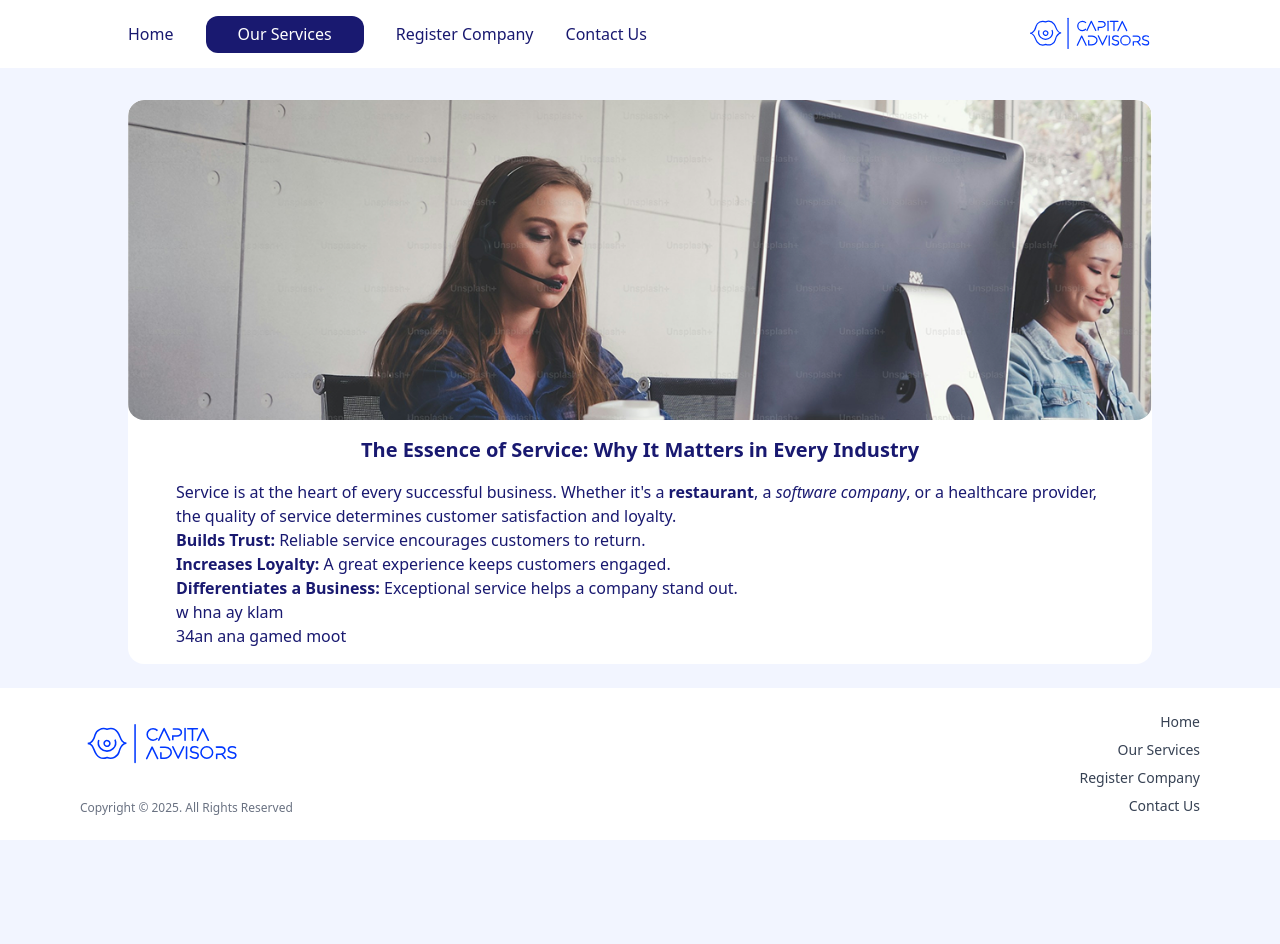
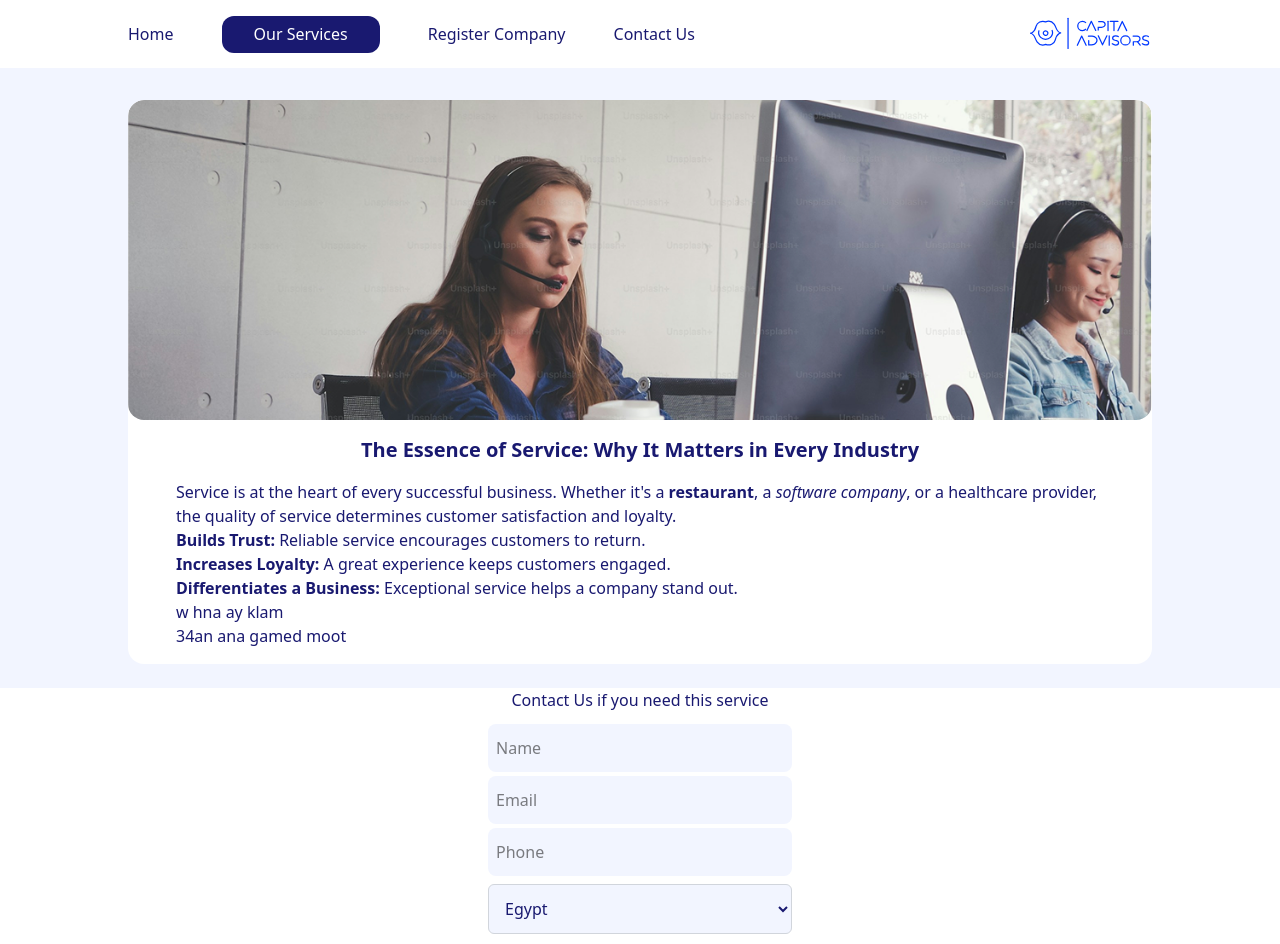
Before and after one commit to seifAfya123/capita-advisor, a React (Vite) app: page /service-details in a window 1280 px wide. Shown: the top 944 px of the page. Before the commit the page ends 840 px from the top, so only its background shows below. Built offline with nearby package versions, Linux system fonts and the light colour scheme.

Commit message:
enhancement on the forms

```diff
--- a/src/components/Footer.jsx
+++ b/src/components/Footer.jsx
@@ -2,10 +2,11 @@
 import MainLogo from "./MainLogo";
 import { links } from "../utils/paths";
 import { Link } from "react-router-dom";
+import ContactUsForm from "./inputs/ContactUsForm";
 
 const classStyles = {
   footerContainer:
-    "bg-white flex flex-col-reverse lg:flex-row items-center justify-between px-[8rem] lg:px-20 py-6 w-full border-t border-none mt-6",
+    "bg-white flex flex-col-reverse lg:flex-row items-center justify-between px-[16px] lg:px-[8rem] py-6 w-full border-t border-none mt-6 gap-3",
   leftSide:
     "flex flex-col items-center lg:items-start gap-3 w-full lg:w-auto text-gray-700",
   rightSide: "flex flex-col items-center lg:items-end gap-2 w-full lg:w-auto",
@@ -32,7 +33,7 @@
 
 const Footer = ({ child }) => {
   return (
-    <div>
+    <div className="bg-white flex flex-col items-center mt-6">
       {child}
       <div className={classStyles.footerContainer}>
         {/* Left Side: Logo, Icons, and Copyright */}
--- /dev/null
+++ b/src/components/cards/HomeServiceCard.jsx
@@ -0,0 +1,7 @@
+import React from "react";
+
+const HomeServiceCard = ({ text }) => {
+  return <div className="bg-[#F2F5FF] rounded-3xl px-[1rem] py-[5px] font-[14px]">{text}</div>;
+};
+
+export default HomeServiceCard;
--- /dev/null
+++ b/src/components/inputs/ContactUsForm.jsx
@@ -0,0 +1,75 @@
+import React, { useState } from "react";
+import { corporateFriendlyCountries } from "../../utils/paths";
+import NewInputFeild from "./NewInputFeild";
+import NewDropDown from "./NewDropDown";
+const classStyles = {
+  formContainer: "gap-1 flex flex-col w-full lg:max-w-[50%]",
+  button:
+    "w-full lg:max-w-[100%] p-3 bg-blue-600 text-white font-semibold rounded-md transition my-1",
+};
+
+const ContactUsForm = ({ serviceList = [], serviceID = "" }) => {
+  const [name, setname] = useState("");
+  const [email, setemail] = useState("");
+  const [phone, setphone] = useState("");
+  const [countery, setcountery] = useState("");
+  const [service, setservice] = useState("No service");
+
+  const handelSubmit = () => {
+    // hena aked fe 3ak
+    const requestData = { name, email, phone, service, countery };
+    if (serviceID) {
+      const requestData = { name, email, phone, service: serviceID, countery };
+    }
+    console.log(requestData);
+  };
+  return (
+    <div className={classStyles.formContainer}>
+      <NewInputFeild
+        theKey={"Name"}
+        placeHolderText="Name"
+        inputType="text"
+        hasError={false}
+        onChangeFunction={(e) => {
+          setname(e.target.value);
+          console.log(e.target.value);
+        }}
+      />
+      <NewInputFeild
+        theKey={"Email"}
+        placeHolderText="Email"
+        inputType="email"
+        hasError={false}
+        onChangeFunction={(e) => {
+          setemail(e.target.value);
+          console.log(e.target.value);
+        }}
+      />
+      <NewInputFeild
+        theKey={"Phone"}
+        placeHolderText="Phone"
+        inputType="tel"
+        hasError={false}
+        onChangeFunction={(e) => {
+          setphone(e.target.value);
+          console.log(e.target.value);
+        }}
+      />
+      {serviceList.length > 0 && (
+        <NewDropDown
+          itemsList={serviceList}
+          onchangeFunction={(e) => setservice(e.target.value)}
+        />
+      )}
+      <NewDropDown
+        itemsList={corporateFriendlyCountries}
+        onchangeFunction={(e) => setcountery(e.target.value)}
+      />
+      <button className={classStyles.button} onClick={handelSubmit}>
+        Submit
+      </button>
+    </div>
+  );
+};
+
+export default ContactUsForm;
--- /dev/null
+++ b/src/components/inputs/NewDropDown.jsx
@@ -0,0 +1,22 @@
+import React from "react";
+const classStyles = {
+  input:
+    "w-full  p-3 rounded-md border border-gray-300 focus:outline-none focus:ring-2 my-1 bg-[#F2F5FF]",
+};
+
+const NewDropDown = ({ onchangeFunction, itemsList }) => {
+  return (
+    <div>
+      <select
+        className={classStyles.input}
+        onChange={(e) => onchangeFunction(e)}
+      >
+        {itemsList.map((item) => (
+          <option>{item}</option>
+        ))}
+      </select>
+    </div>
+  );
+};
+
+export default NewDropDown;
--- /dev/null
+++ b/src/components/inputs/NewInputFeild.jsx
@@ -0,0 +1,38 @@
+import React from "react";
+
+const classStyles = {
+  inputContainer:
+    "w-full overflow-hidden px-2 py-3 rounded-lg bg-[#F2F5FF]",
+  input: "w-full overflow-hidden focus:outline-none focus:ring-0 text-black",
+  error: "text-red-500 ",
+};
+const NewInputFeild = ({
+  onChangeFunction,
+  placeHolderText,
+  inputType,
+  hasError = false,
+  theKey
+}) => {
+  // const fun = (e) => onChangeFunction(e);
+  return (
+    <div key={theKey}>
+
+      <div
+        className={
+          hasError
+            ? classStyles.inputContainer + "border-red-500"
+            : classStyles.inputContainer
+        }
+      >
+        <input
+          type={inputType}
+          placeholder={placeHolderText}
+          onChange={(e) => onChangeFunction(e)}
+          className={classStyles.input}
+        />
+      </div>
+      {hasError && <p className={classStyles.error}>Error message goes here</p>}
+    </div>
+  );
+};
+export default NewInputFeild;
--- a/src/components/navbar/NavBar.jsx
+++ b/src/components/navbar/NavBar.jsx
@@ -9,13 +9,13 @@
   navBar:
     "sticky absolute top-0 left-0 w-full z-50 bg-white flex flex-col lg:flex-row items-center justify-between lg:px-[8rem] py-[8px]",
   navLinksContainer:
-    "flex flex-col lg:flex-row gap-3 lg:gap-[2rem] items-center w-full lg:w-auto",
+    "flex flex-col lg:flex-row gap-8 lg:gap-[3rem] items-center w-full lg:w-auto",
   activeNavLink:
     "rounded-xl lg:py-[0.4rem] px-[2rem] items-center lg:bg-[#191970] lg:text-white text-[1rem]",
   unActiveNavLink: "cursor-pointer text-[#191970]",
   menuIcon: "lg:hidden text-2xl cursor-pointer",
   mobileNav:
-    "flex flex-col items-center w-full absolute top-full left-0 bg-white shadow-md py-4 lg:hidden",
+    "flex flex-col items-center w-full absolute top-full left-0 bg-white shadow-md py-4 lg:hidden gap-2",
 };
 
 const NavBar = ({ tablink }) => {
--- a/src/pages/client/ContactUsPage.jsx
+++ b/src/pages/client/ContactUsPage.jsx
@@ -3,6 +3,7 @@
 import Footer from "../../components/Footer";
 import { corporateFriendlyCountries, links } from "../../utils/paths";
 import { FaPhone } from "react-icons/fa6";
+import ContactUsForm from "../../components/inputs/ContactUsForm";
 
 const classStyles = {
   pageStyle: "flex flex-col justify-between lg:min-h-screen",
@@ -14,9 +15,9 @@
   infoItem: "flex items-center gap-3 text-gray-600",
   formContainer: "gap-3",
   input:
-    "w-full p-3 rounded-md border border-gray-300 focus:outline-none focus:ring-2 my-1",
+    "w-full lg:max-w-[50%] p-3 rounded-md border border-gray-300 focus:outline-none focus:ring-2 my-1",
   button:
-    "w-full p-3 bg-blue-600 text-white font-semibold rounded-md transition my-1",
+    "w-full lg:max-w-[50%] p-3 bg-blue-600 text-white font-semibold rounded-md transition my-1",
 };
 
 const ContactUsPage = () => {
@@ -49,21 +50,7 @@
         </div>
 
         {/* Contact Form Section */}
-        <div className={classStyles.formContainer}>
-          <input type="text" placeholder="Name" className={classStyles.input} />
-          <input
-            type="email"
-            placeholder="Email"
-            className={classStyles.input}
-          />
-          <select className={classStyles.input}>
-            {corporateFriendlyCountries.map((c) => (
-              <option>{c}</option>
-            ))}
-          </select>
-          <input type="tel" placeholder="Phone" className={classStyles.input} />
-          <button className={classStyles.button}>Submit</button>
-        </div>
+        <ContactUsForm serviceList={["test1", "test2", "test3"]} />
       </div>
       <Footer />
     </div>
--- a/src/pages/client/ServiceDetails.jsx
+++ b/src/pages/client/ServiceDetails.jsx
@@ -2,6 +2,7 @@
 import NavBar from "../../components/navbar/NavBar";
 import Footer from "../../components/Footer";
 import { links } from "../../utils/paths";
+import ContactUsForm from "../../components/inputs/ContactUsForm";
 
 const classStyles = {
   ServiceContainer:
@@ -45,7 +46,14 @@
           dangerouslySetInnerHTML={{ __html: htmlText }}
         ></div>
       </div>
-      <Footer />
+      <Footer
+        child={
+          <div className="w-full lg:w-[50%] flex flex-col items-center justify-center gap-3 px-[16px] ">
+            Contact Us if you need this service
+            <ContactUsForm serviceID={"serviceid"} />
+          </div>
+        }
+      />
     </div>
   );
 };
--- a/src/pages/client/ServicesPage.jsx
+++ b/src/pages/client/ServicesPage.jsx
@@ -2,52 +2,9 @@
 import NavBar from "../../components/navbar/NavBar";
 import Footer from "../../components/Footer";
 import ServiceCard from "../../components/cards/ServiceCard";
-import { links } from "../../utils/paths";
+import { links, servicesList } from "../../utils/paths";
 
-const servicesList = [
-  {
-    image: "callcenter.png",
-    isAdmin: false,
-    text: "lorem lorem lorem lorem lorem loerm lokre dksja d ai jhgdl aas;d ns;dj k;d asad",
-    title: "title here",
-    key: "1",
-  },
-  {
-    image: "callcenter.png",
-    isAdmin: false,
-    text: "lorem lorem lorem lorem lorem loerm lokre dksja d ai jhgdl aas;d ns;dj k;d asad",
-    title: "title here",
-    key: "2",
-  },
-  {
-    image: "callcenter.png",
-    isAdmin: false,
-    text: "lorem lorem lorem lorem lorem loerm lokre dksja d ai jhgdl aas;d ns;dj k;d asad",
-    title: "title here",
-    key: "3",
-  },
-  {
-    image: "callcenter.png",
-    isAdmin: false,
-    text: "lorem lorem lorem lorem lorem loerm lokre dksja d ai jhgdl aas;d ns;dj k;d asad",
-    title: "title here",
-    key: "4",
-  },
-  {
-    image: "callcenter.png",
-    isAdmin: false,
-    text: "lorem lorem lorem lorem lorem loerm lokre dksja d ai jhgdl aas;d ns;dj k;d asad",
-    title: "title here",
-    key: "5",
-  },
-  {
-    image: "callcenter.png",
-    isAdmin: false,
-    text: "lorem lorem lorem lorem lorem loerm lokre dksja d ai jhgdl aas;d ns;dj k;d asad",
-    title: "title here",
-    key: "6",
-  },
-];
+
 
 const classStyles = {
   pageStyle: "flex flex-col justify-between lg:min-h-screen",
--- a/src/utils/paths.js
+++ b/src/utils/paths.js
@@ -7,7 +7,7 @@
   contactUs: "/contact-us",
   blog: "/blog",
 };
-export const  corporateFriendlyCountries = [
+export const corporateFriendlyCountries = [
   "Egypt",
   "Saudi Arabia (KSA)",
   "United Arab Emirates (UAE)",
@@ -44,5 +44,65 @@
   "Australia",
   "New Zealand",
   "Brazil",
-    "Mexico"
+  "Mexico",
 ];
+
+export const homeService = [
+  "Privacy & confidentiality",
+  "Accounting & Administration",
+  "Regulatory compliance",
+  "Ease of doing business",
+  "Easy residency visa options",
+  "Elevation of your brand value",
+  "Banking & investment solutions",
+  "Freedom of movement of hard currencies",
+  "Mitigation of risks & challenges",
+  "Continuity of business & legacy",
+  "Succession planning & transfer of wealth",
+];
+
+
+export const servicesList = [
+  {
+    image: "callcenter.png",
+    isAdmin: false,
+    text: "lorem lorem lorem lorem lorem loerm lokre dksja d ai jhgdl aas;d ns;dj k;d asad",
+    title: "title here",
+    key: "1",
+  },
+  {
+    image: "callcenter.png",
+    isAdmin: false,
+    text: "lorem lorem lorem lorem lorem loerm lokre dksja d ai jhgdl aas;d ns;dj k;d asad",
+    title: "title here",
+    key: "2",
+  },
+  {
+    image: "callcenter.png",
+    isAdmin: false,
+    text: "lorem lorem lorem lorem lorem loerm lokre dksja d ai jhgdl aas;d ns;dj k;d asad",
+    title: "title here",
+    key: "3",
+  },
+  {
+    image: "callcenter.png",
+    isAdmin: false,
+    text: "lorem lorem lorem lorem lorem loerm lokre dksja d ai jhgdl aas;d ns;dj k;d asad",
+    title: "title here",
+    key: "4",
+  },
+  {
+    image: "callcenter.png",
+    isAdmin: false,
+    text: "lorem lorem lorem lorem lorem loerm lokre dksja d ai jhgdl aas;d ns;dj k;d asad",
+    title: "title here",
+    key: "5",
+  },
+  {
+    image: "callcenter.png",
+    isAdmin: false,
+    text: "lorem lorem lorem lorem lorem loerm lokre dksja d ai jhgdl aas;d ns;dj k;d asad",
+    title: "title here",
+    key: "6",
+  },
+];
```
Also changed, not shown: src/pages/client/Home.jsx (+58 -12 lines). Lines whose indentation alone changed are shown as unchanged.
